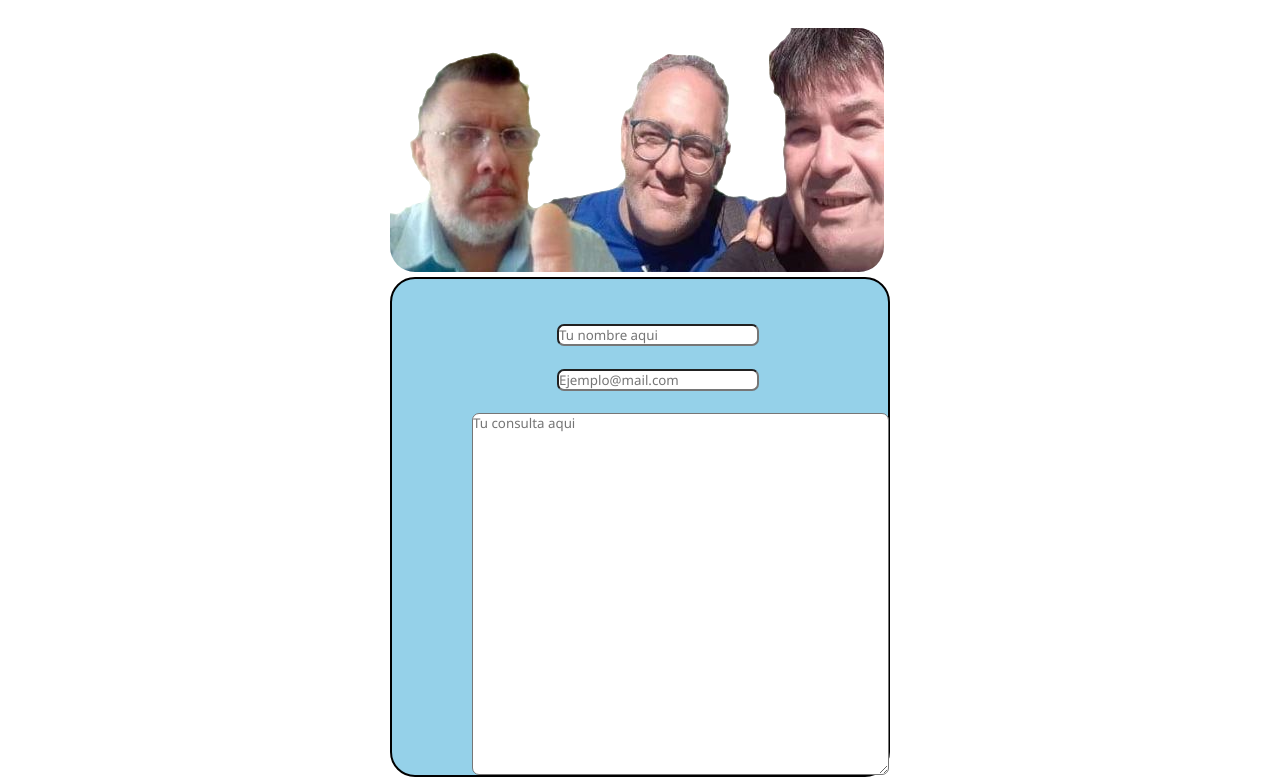
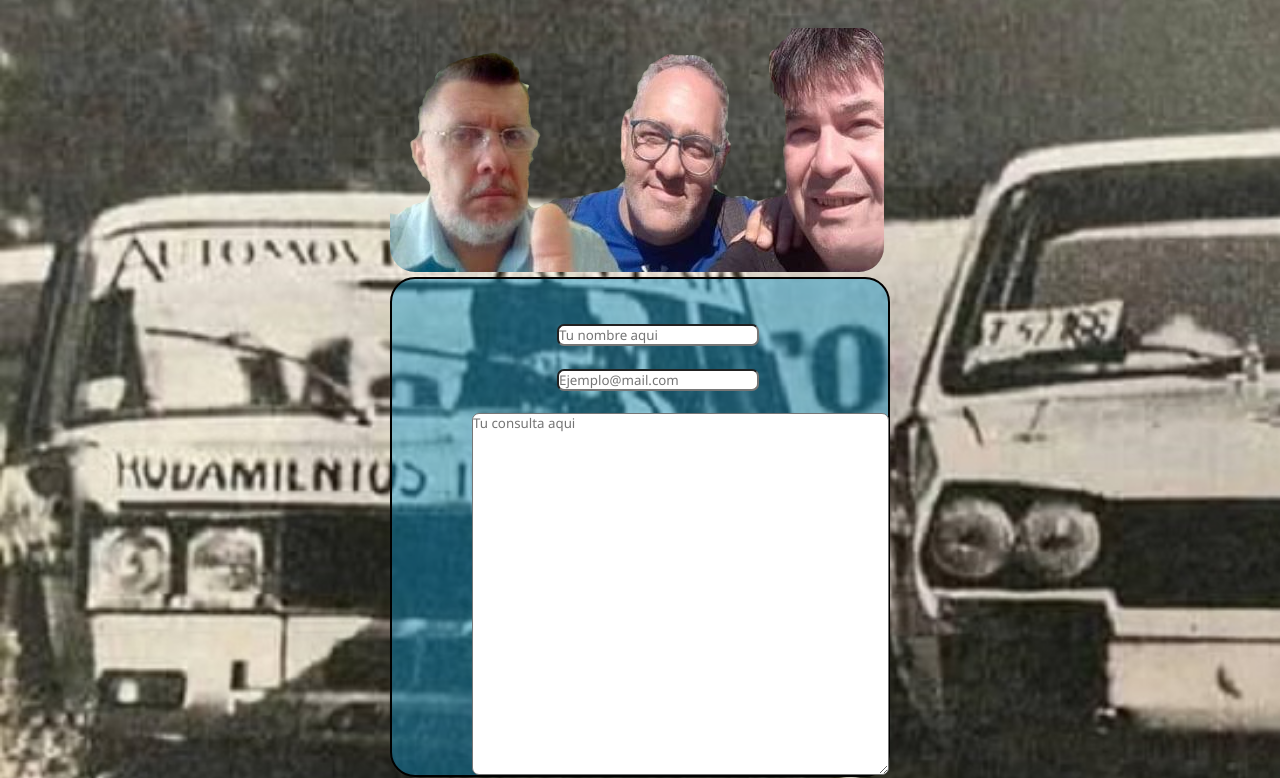
Before and after one commit to MatiOtamendi/RetroFactor, a website: page contacto.html in a window 1280 px wide. Shown: the part 566-1344 px from the top of the page. Drawn offline with Linux system fonts and the light colour scheme.

Commit message:
corregí una imagen de fondo y ahora es responsive en 3 dispositivos. (movil M, portatil y portatil L)

```diff
--- a/scss/secciones/_contacto.scss
+++ b/scss/secciones/_contacto.scss
@@ -1,3 +1,8 @@
+
+.mainContacto{
+  background-image: url("../imagenes/tndelpasado.jpg");
+  background-size: cover;
+}
 
 .consulta{
   text-align: center;
```
Also changed, not shown: css/style.css.
